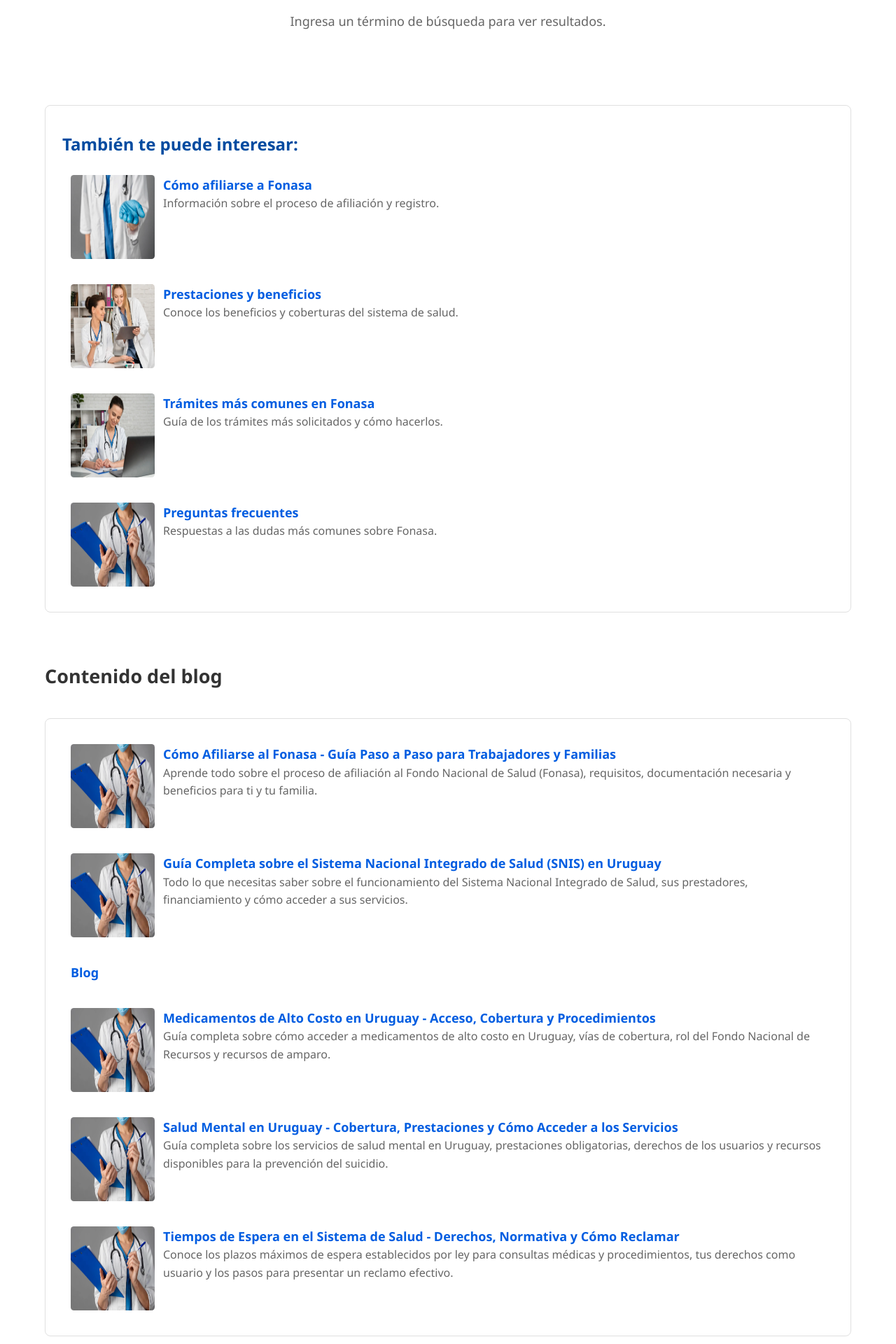
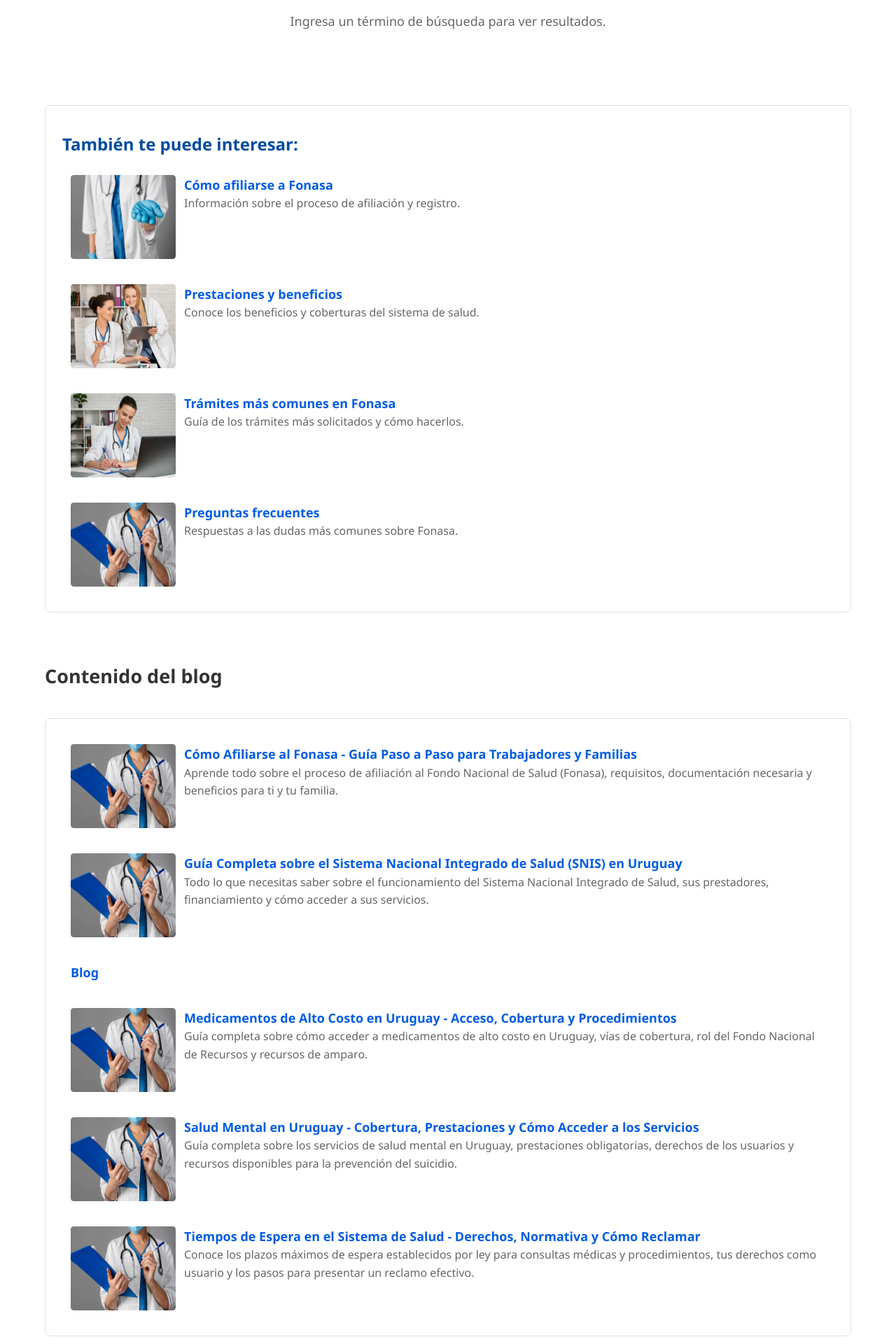
Before and after one commit to JoseAtel/fonasa.info, a Jekyll site: the page built from buscar/index.html, in a window 1280 px wide. Shown: the part 785-2705 px from the top of the page at 70% size. Built offline with Jekyll 4.4.1, drawn with Linux system fonts in a browser that asks for light colours.

Commit message:
Actualizar

```diff
--- a/_includes/header.html
+++ b/_includes/header.html
@@ -12,7 +12,7 @@
   <meta name="twitter:title" content="{{ page.title }}">
   <meta name="twitter:description" content="{{ page.description }}">
   <meta name="twitter:card" content="summary_large_image">
-  <link rel="stylesheet" href="{{ '/assets/css/styles.css?v=14.0' | relative_url }}">
+  <link rel="stylesheet" href="{{ '/assets/css/styles.css?v=15.0' | relative_url }}">
   <link rel="stylesheet" href="{{ '/assets/css/search-page.css' | relative_url }}">
   <link rel="stylesheet" href="{{ '/assets/css/category-page.css' | relative_url }}">
   <meta name="robots" content="index, follow">
--- a/assets/css/styles.css
+++ b/assets/css/styles.css
@@ -759,7 +759,8 @@
 }
 
 .related-icon {
-  width: 120px;
+  aspect-ratio: 16 / 9;
+  width: 150px;
   height: 120px;
   flex-shrink: 0;
   border-radius: 0.25em;
--- a/buscar/index.html
+++ b/buscar/index.html
@@ -79,5 +79,4 @@
 <br/>
 <br/>
 <h2>Contenido del blog</h2>
-
 {% include blog.html %}
```
